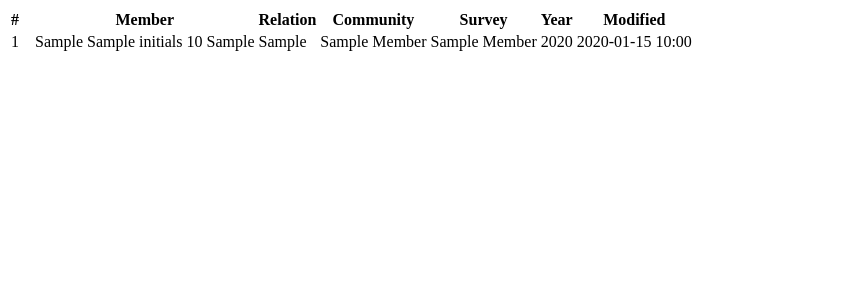
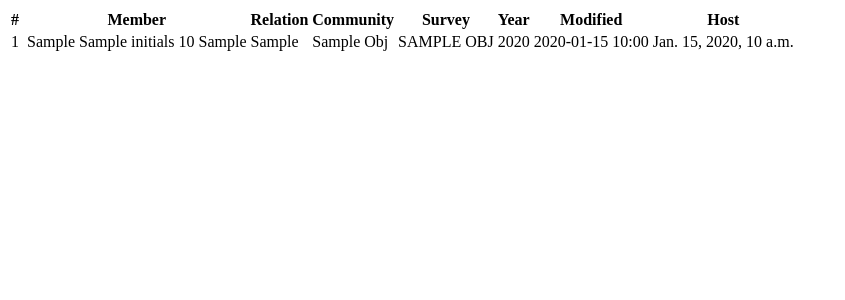
Before and after one commit to botswana-harvard/member, a Django app: template member/templates/member/list.html in a window 1280 px wide. Shown: the top 300 px of the page, without its empty margins (0-845 px from the left). Run offline with Django 3.2, Linux system fonts and the light colour scheme; the template is opened without the code that fills it: most values are stand-ins (such as "Sample title", 1, 10 or a date in 2020); some libraries are stand-ins or nearby versions.

Commit message:
add list_select_related for performance, use imported pattern in urls, update list template

```diff
--- a/member/admin/household_member_admin.py
+++ b/member/admin/household_member_admin.py
@@ -18,8 +18,8 @@
 
 @admin.register(HouseholdMember, site=member_admin)
 class HouseholdMemberAdmin(ModelAdminMixin, admin.ModelAdmin):
-
     form = HouseholdMemberForm
+    list_select_related = ('household_structure', )
     fields = ['household_structure',
               'first_name',
               'initials',
--- a/member/templates/member/list.html
+++ b/member/templates/member/list.html
@@ -1,3 +1,4 @@
+{% load tz %}
 {% load staticfiles %}
 {% load crispy_forms_tags %}
 
@@ -10,12 +11,10 @@
             <div class="panel-body">
               <!--start results-->
               {% if results %}
-                  <div class="table-responsive">
+                  <div class="table table-responsive">
                     <table class="table table-condensed table-hover small">
                       <thead>
                       		<th>#</th>
-                          <th></th>
-                          <th></th>
                           <th></th>
                           <th>Member</th>
                       		<th>Relation</th>
@@ -23,20 +22,24 @@
                           <th>Survey</th>
                           <th>Year</th>
                       		<th>Modified</th>
+                          <th>Host</th>
                         </thead>
                         <tbody>
-                        {% for member in results %}
+                        {% for obj in results %}
                           <tr>
                             <td>{{ forloop.counter }}</td>
-                            <td><a role="button" title="plot" class="btn btn-sm btn-default" href="{% url 'plot:list_url' plot_identifier=member.plot_identifier %}"> <i class="fa fa-building-o fa-lg"></i></a></td>
-                            <td><a role="button" title="household" class="btn btn-sm btn-default" href="{% url 'household:list_url' household_identifier=member.household_identifier %}"> <i class="fa fa-home fa-lg"></i></a></td>
-                            <td><a role="button" title="change member" class="btn btn-sm btn-success" href="{% url 'member:member_admin:member_householdmember_change' member.id %}?next={% url 'member:list_url' %}"><span class="fa fa-pencil fa-sm"></span></a></td>
-                            <td>{{ member.first_name }} {{ member.initials }} {{ member.age_in_years }} {{ member.get_gender_display }} </td>
-                            <td>{{ member.get_relation_display }}</td>
-                            <td>{{ member.community_name|title }}</td>
-                            <td>{{ member.survey_name|title }}</td>
-                            <td>{{ member.survey_year|title }}</td>
-                            <td>{{ member.modified|date:"Y-m-d H:i" }}</td>
+                            <td style="white-space: nowrap">
+                              <a role="button" title="plot" class="btn btn-sm btn-default" href="{% url 'plot:list_url' plot_identifier=obj.plot_identifier %}"> <i class="fa fa-building-o fa-lg"></i></a>
+                              <a role="button" title="household" class="btn btn-sm btn-default" href="{% url 'household:list_url' household_identifier=obj.household_identifier %}"> <i class="fa fa-home fa-lg"></i></a>
+                              <a role="button" title="change member" class="btn btn-sm btn-success" href="{% url 'member:member_admin:member_householdmember_change' obj.id %}?next={% url 'member:list_url' %}"><i class="fa fa-user-o fa-md"></i> <i class="fa fa-pencil fa-sm"></i></a>
+                            </td>
+                            <td>{{ obj.first_name }} {{ obj.initials }} {{ obj.age_in_years }} {{ obj.get_gender_display }} </td>
+                            <td>{{ obj.get_relation_display }}</td>
+                            <td>{{ obj.community_name|title }}</td>
+                            <td>{{ obj.survey_name|upper }}</td>
+                            <td>{{ obj.survey_year|upper }}</td>
+                            <td>{{ obj.modified|date:"Y-m-d H:i" }}</td>
+                            <td>{{ obj.hostname_created }}</td>
                           </tr>
                         {% endfor %}
                       </tbody>
--- a/member/urls.py
+++ b/member/urls.py
@@ -15,6 +15,8 @@
 """
 from django.conf.urls import url
 
+from edc_constants.constants import UUID_PATTERN
+
 from household.patterns import household_identifier
 from plot.patterns import plot_identifier
 
@@ -27,6 +29,6 @@
     url(r'^list/(?P<household_identifier>' + household_identifier + ')/',
         MembersView.as_view(), name='list_url'),
     url(r'^list/(?P<plot_identifier>' + plot_identifier + ')/', MembersView.as_view(), name='list_url'),
-    url(r'^list/(?P<id>[0-9A-Za-z_\-]+)/', MembersView.as_view(), name='list_url'),
+    url(r'^list/(?P<id>' + UUID_PATTERN.pattern + ')/', MembersView.as_view(), name='list_url'),
     url(r'^list/', MembersView.as_view(), name='list_url'),
 ]
```
Also changed, not shown: member/tests/test_members.py (+7 -2 lines).
